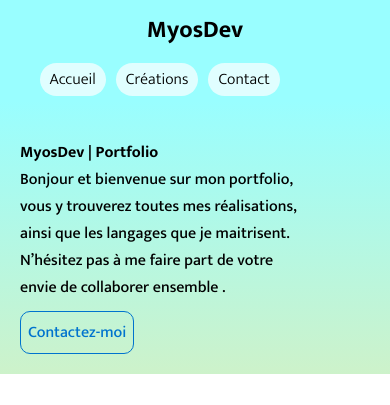
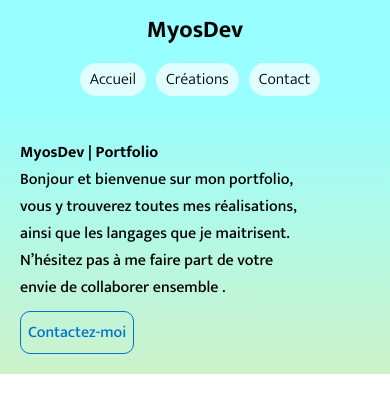
Before and after one commit to myos84/myos84.github.io, a PHP site: page /Portfolio/index.html in a window 390 px wide. Shown: the top 405 px of the page. Run offline with PHP 8.4, Linux system fonts and the light colour scheme.

Commit message:
reglage probleme nav responsive center

```diff
--- a/Portfolio/css/styles.css
+++ b/Portfolio/css/styles.css
@@ -287,7 +287,6 @@ form textarea{
         header nav {
             display: flex;
             flex-direction: column;
-            padding: 10px;
             align-items: center;
         }
 
@@ -310,6 +309,7 @@ form textarea{
         header nav ul {
             width: 100%;
             padding: 0;
+            justify-content: center;
         }
 
     }
```
